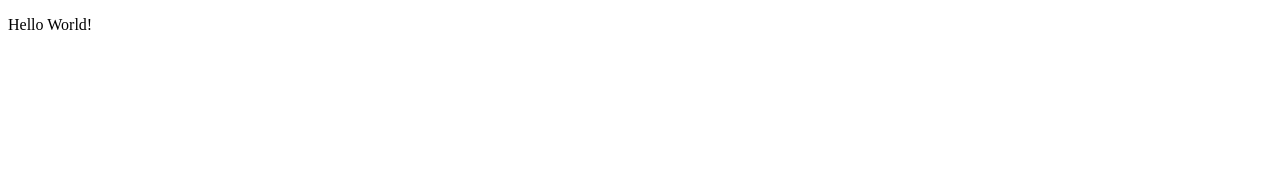
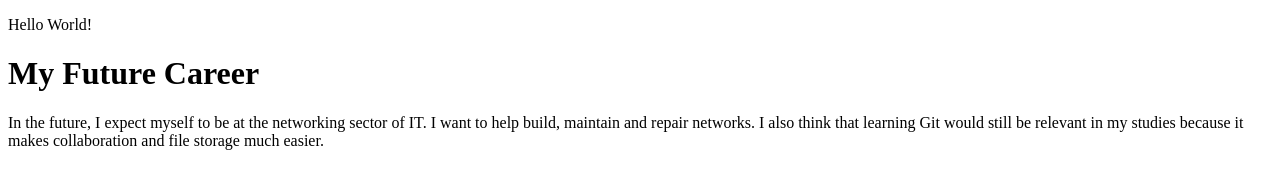
Before and after one commit to willarinsol/MyFirstGitHubRepository, a plain HTML site: page index.html in a window 1280 px wide. Drawn offline with Linux system fonts and the light colour scheme.

Commit message:
Update personal webpage

```diff
--- a/index.html
+++ b/index.html
@@ -7,5 +7,8 @@
 </head>
 <body>
     <p>Hello World!</p>
+
+    <h1>My Future Career</h1>
+    <p> In the future, I expect myself to be at the networking sector of IT. I want to help build, maintain and repair networks. I also think that learning Git would still be relevant in my studies because it makes collaboration and file storage much easier.</p>
 </body>
 </html>
```
